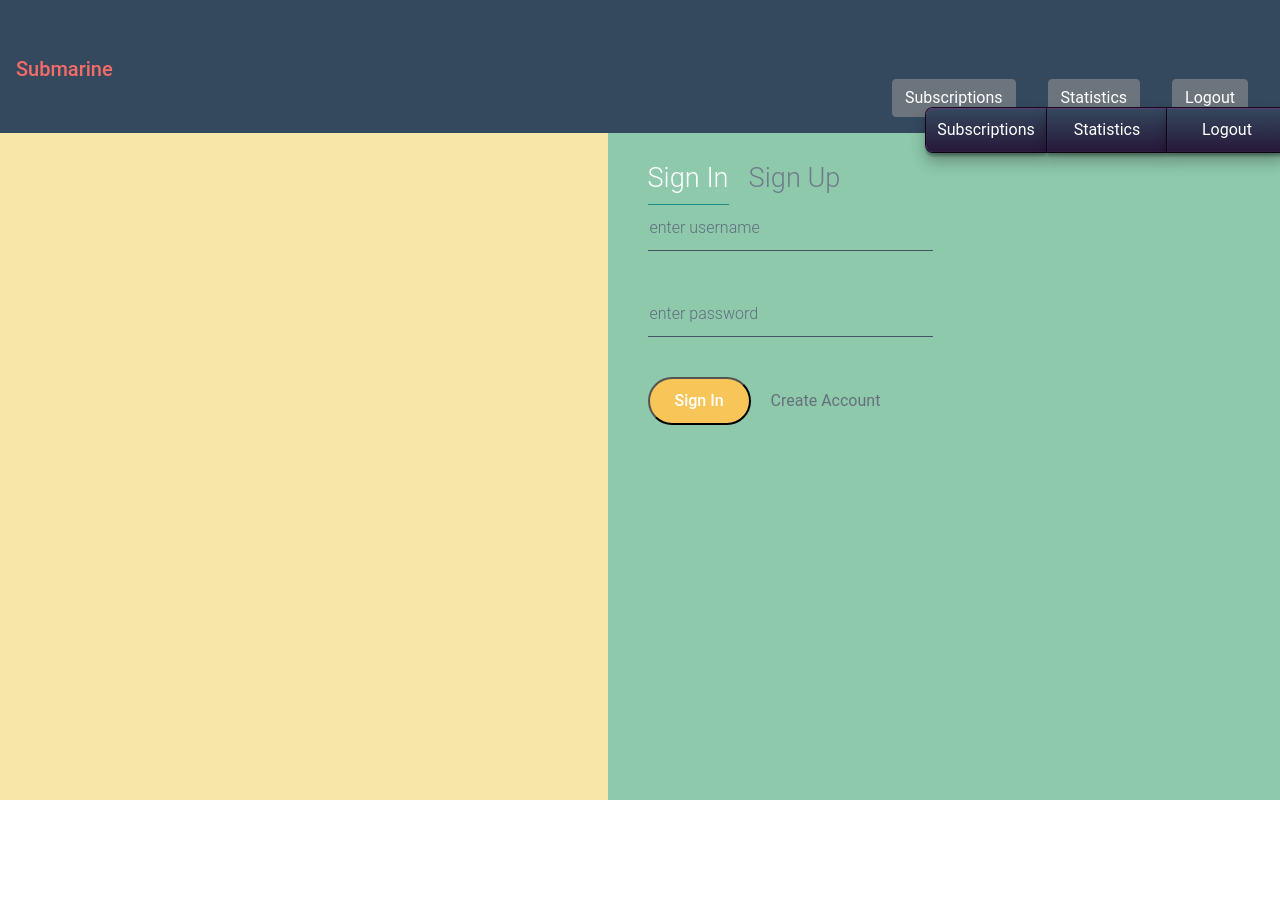
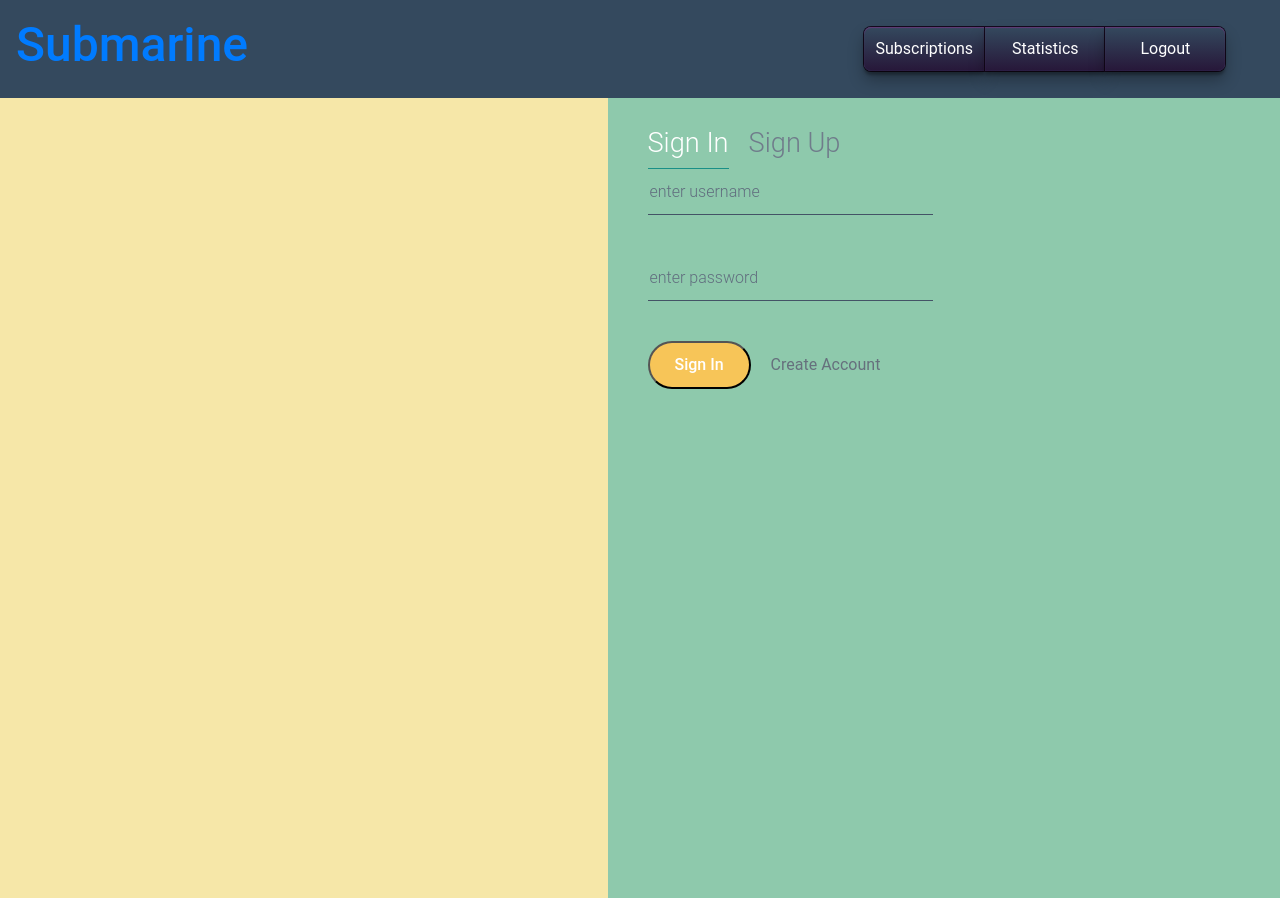
Before and after one commit to HillNathan/subscription-tracker, a React (Create React App) app in the folder client/: page / in a window 1280 px wide. Before the commit the page ends 800 px from the top, so only its background shows below. Built offline with nearby package versions, Linux system fonts and the light colour scheme; no server answers.

Commit message:
buttons stay to right side and collapse properly on smaller screen.

```diff
--- a/client/src/components/Navbar/index.js
+++ b/client/src/components/Navbar/index.js
@@ -24,18 +24,23 @@ class Navbar extends Component {
 
     render() {
         return (
-            <nav className="navbar" style={{ marginLeft: 0, marginRight: 0 }}>
-                <h1><a className="navbar-brand font" href="/">Submarine</a></h1>
-                <div>
-                <div className='buttons'>
-									<a href='#' title='Title 1'>Subscriptions
+            <nav  style={{ marginLeft: 0, marginRight: 0 }}>
+                <div className="row">
+									<div className="col-sm top">
+									<h1><a href="/">Submarine</a></h1>
+									</div>
+									<div className="col-sm top">
+										<h2>{displayGreeting(this.props)}</h2>
+									</div>
+                <div className='buttons col-sm top'>
+									<a href='/main' title='Title 1'>Subscriptions
 									</a>
-									<a href='#' title='Title 2'>Statistics
+									<a href='/stats' title='Title 2'>Statistics
 									</a>
-									<a href='#' title='Title 3'>Logout
+									<a href='#' onClick={(event) => this.props.handleLogout(event, this.redirect)} >Logout
 									</a>
                 </div>
-                    <ul className="nav justify-content-end">
+                    {/* <ul className="nav justify-content-end">
                         {displayGreeting(this.props)}
                         <li className="nav-item">
                             <a className="nav-link" href="/main">
@@ -54,7 +59,7 @@ class Navbar extends Component {
                                 Logout</button>
                             </span>
                         </li>
-                    </ul>
+                    </ul> */}
                 </div>
             </nav>
         )
--- a/client/src/components/Navbar/nav.css
+++ b/client/src/components/Navbar/nav.css
@@ -1,17 +1,31 @@
-.navbar, .font {
+nav {
     background-color: #34495e;
     color: #F66B66;
-    /* font-size: 3rem; */
+    /* padding: 1rem; */
+}
+
+h1 {
+  font-size: 3rem;
+}
+
+.top {
+  width: 33%;
+  margin: 1rem;
+}
+
+.row {
+  margin-right: 0;
 }
 
 .buttons {
+  margin-top: 1.7rem;
   position: relative;
   white-space: nowrap;
-  min-height: 33px;
-  margin-bottom: 30px;
-  top: 100px;
-  margin-left: 50px;
+  /* min-height: 33px; */
+  /* width: 80%; */
+  /* margin-left: 50px;  */
   font-size: 10;
+  /* margin: 0 auto; */
 }
 
 .buttons a {
@@ -177,8 +191,8 @@
         margin-left: 4px; }
 
 
-  /* peripherial stuff: text and body */
-  p {
+  /* peripherial stuff: text and body (will freeze page from scrolling*/
+  /* p {
     position: absolute;
     bottom: 50px;
     left: 13px;
@@ -196,4 +210,4 @@
     background-image: -webkit-linear-gradient(#862077, #140027);
     background-image: -moz-linear-gradient(#862077, #140027);
     background-image: -o-linear-gradient(#862077, #140027);
-    background-image: linear-gradient(#862077, #140027); }
+    background-image: linear-gradient(#862077, #140027); } */
```
